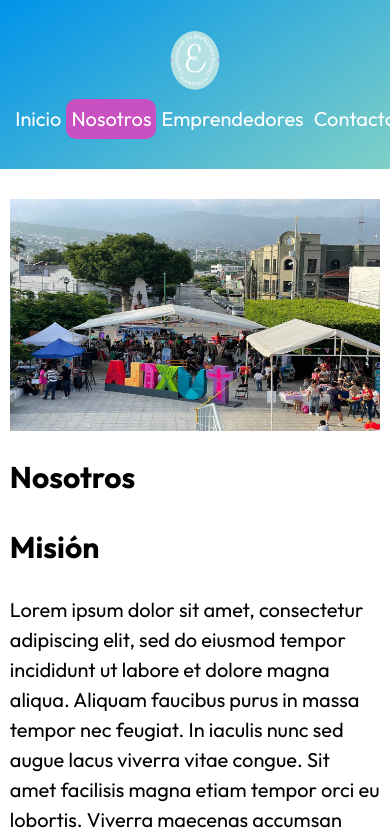
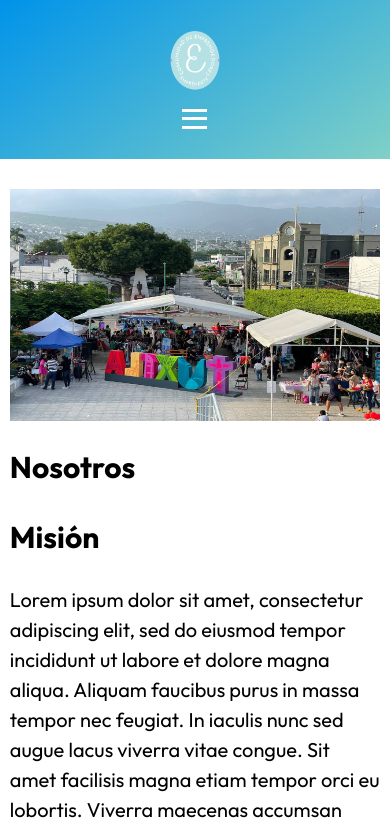
Before and after one commit to ricardormeza/EmprendeteBazar, a Next.js app: page /nosotros in a window 390 px wide. Shown: the top 830 px of the page. Built offline with nearby package versions, Linux system fonts and the light colour scheme.

Commit message:
💄 menu responsive

```diff
--- a/components/Header.js
+++ b/components/Header.js
@@ -1,3 +1,4 @@
+import { useState } from "react";
 import Image from "next/future/image"
 import Link from "next/link"
 import { useRouter } from "next/router"
@@ -7,7 +8,7 @@ import styles from '../styles/Header.module.css'
 export default function Header() {
   const router = useRouter()
 
-
+  const [open, setOpen] = useState(false);
   return (
     <header className={styles.header}>
         {/* <div className={`contenedor ${styles.barra}`}> */}
@@ -25,27 +26,75 @@ export default function Header() {
               </Link>
           </div>
             <nav className={styles.navegacion}>
-              <Link href='/'>
+            <li className={styles.listItem}>
+            <Link href='/'>
                 <a className={router.pathname === '/' ? styles.active : ''}>
                   Inicio
                 </a>
                 </Link>
+            </li>
+            <li className={styles.listItem}>
               <Link href='/nosotros'>
                 <a className={router.pathname === '/nosotros' ? styles.active : ''}>
                   Nosotros
                 </a>
               </Link>
-
+            </li>
+            <li className={styles.listItem}>
               <Link href='/emprendedores'>
                 <a className={router.pathname === '/emprendedores' ? styles.active : ''}>
                   Emprendedores
                 </a>
               </Link>
+            </li>
+            <li className={styles.listItem}>
               <Link href='/contacto'>
                 <a className={router.pathname === '/contacto' ? styles.active : ''}>
                   Contacto
                 </a>
               </Link>
+            </li>
+
+              {/* MENU RESPONSIE */}
+              <div className={styles.hamburger} onClick={() => setOpen(!open)}>
+                <div className={styles.line} />
+                <div className={styles.line} />
+                <div className={styles.line} />
+              </div>
+              <ul onClick={()=>setOpen(false)}
+                className={styles.menu}
+                style={{ right: open ? "0px" : "-50vw" }}
+              >
+                <li className={styles.menuItem}>
+                  <Link href="/">
+                    <a className={router.pathname === '/' ? styles.active : ''}>
+                      Inicio
+                    </a>
+                  </Link>
+                </li>
+                <li className={styles.menuItem}>
+                  <Link href='/nosotros'>
+                    <a className={router.pathname === '/nosotros' ? styles.active : ''}>
+                      Nosotros
+                    </a>
+                  </Link>
+                </li>
+                <li className={styles.menuItem}>
+                  <Link href='/emprendedores'>
+                    <a className={router.pathname === '/emprendedores' ? styles.active : ''}>
+                      Emprendedores
+                    </a>
+                  </Link>
+                </li>
+                <li className={styles.menuItem}>
+                  <Link href='/contacto'>
+                    <a className={router.pathname === '/contacto' ? styles.active : ''}>
+                      Contacto
+                    </a>
+                  </Link>
+                </li>
+
+              </ul>
             </nav>
         </div>
     </header>
--- a/next.config.js
+++ b/next.config.js
@@ -2,6 +2,9 @@
 const nextConfig = {
   reactStrictMode: true,
   swcMinify: true,
+  images:{
+    formats:['image/avif', 'image/webp']
+  }
 }
 
 module.exports = nextConfig
--- a/styles/Header.module.css
+++ b/styles/Header.module.css
@@ -7,6 +7,9 @@
 .logoEmprendete{
     display: flex;
     justify-content: center;
+}
+.listItem{
+    list-style: none;
 }
 .barra{
     display: flex;
@@ -28,7 +31,7 @@
     color: white;
     text-decoration: none;
     font-weight: 500;
-    padding: .5rem;
+    padding: .8rem;
     transition-property: background-color;
     transition-duration: 300ms;
 }
@@ -36,3 +39,55 @@
     background-color: var(--pinkfav);
     border-radius: 1rem;
 }
+/* menu responsive  */
+.hamburger{
+    display: none;
+    width: 25px;
+    height: 20px;
+    cursor: pointer;
+}
+.line {
+    width: 100%;
+    height: 3px;
+    background-color: white;
+}
+.menu {
+    display: none;
+    position: fixed;
+    width: 50vw;
+    height: calc(100vh - 50px);
+    background-color: var(--azul);
+    top: 50px;
+    /* right: 0px; */
+    z-index: 9999;
+    margin: 0;
+    padding: 0;
+    font-weight: bold;
+    color: lightgray;
+    list-style: none;
+    transition: all 1s ease;
+}
+
+@media screen and (max-width: 480px){
+    .listItem {
+        display: none;
+    }
+    .menuItem{
+        margin-top: 1rem;
+    }
+    .hamburger {
+        display: flex;
+        flex-direction: column;
+        align-items: center;
+        justify-content: space-between;
+        margin-top: 1rem;
+    }
+    .menu {
+        display: flex;
+        flex-direction: column;
+        align-items: center;
+        /* justify-content: space-around; */
+        top: 0;
+        gap: 9rem;
+    }
+}
--- a/styles/globals.css
+++ b/styles/globals.css
@@ -2,6 +2,7 @@
   --primary: #e99401;
   --black: #262626;
   --pinkfav: #C850C0;
+  --azul: #0093E9;
   --white: #FFF;
   --fuente-principal: 'Outfit', sans-serif;
 }
```
